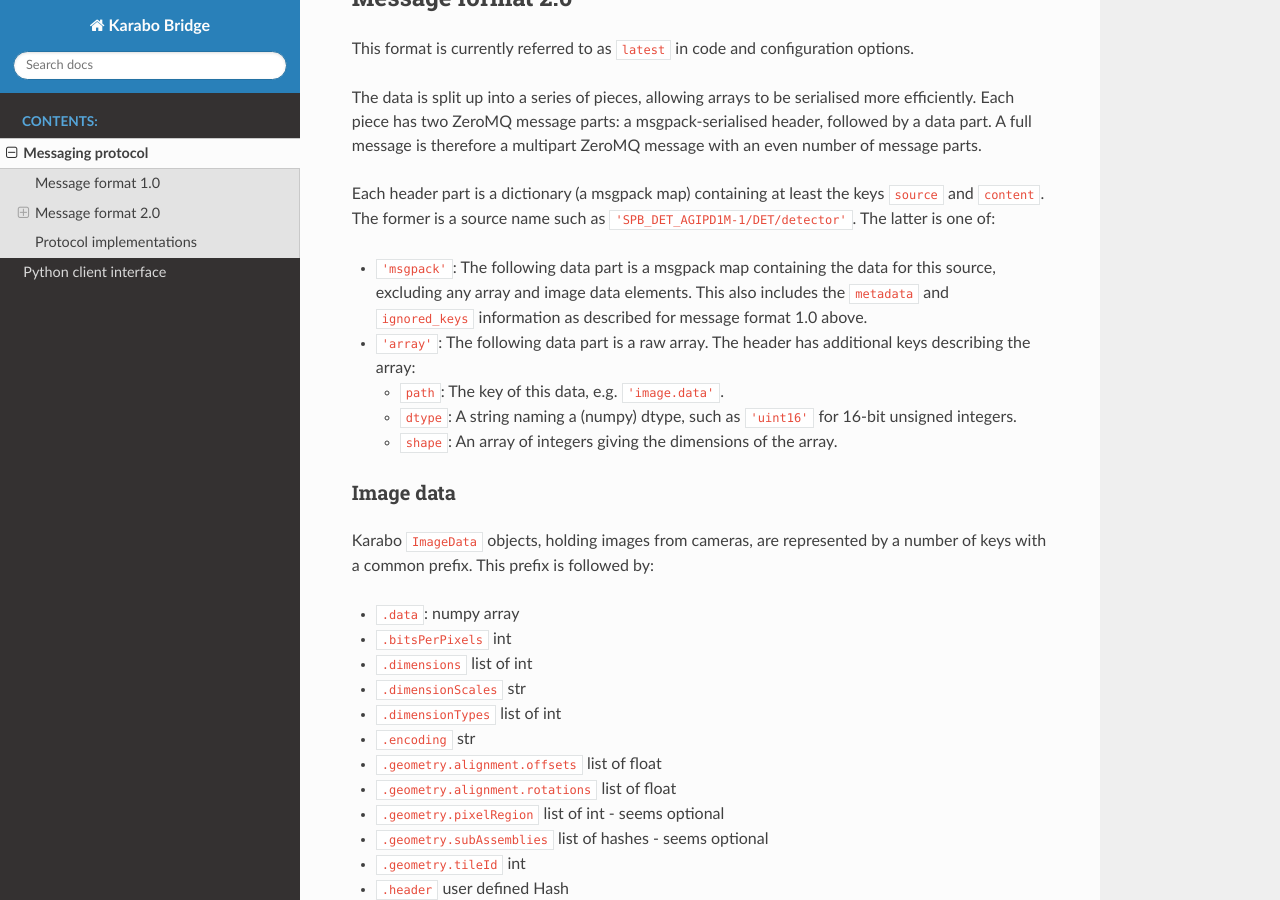
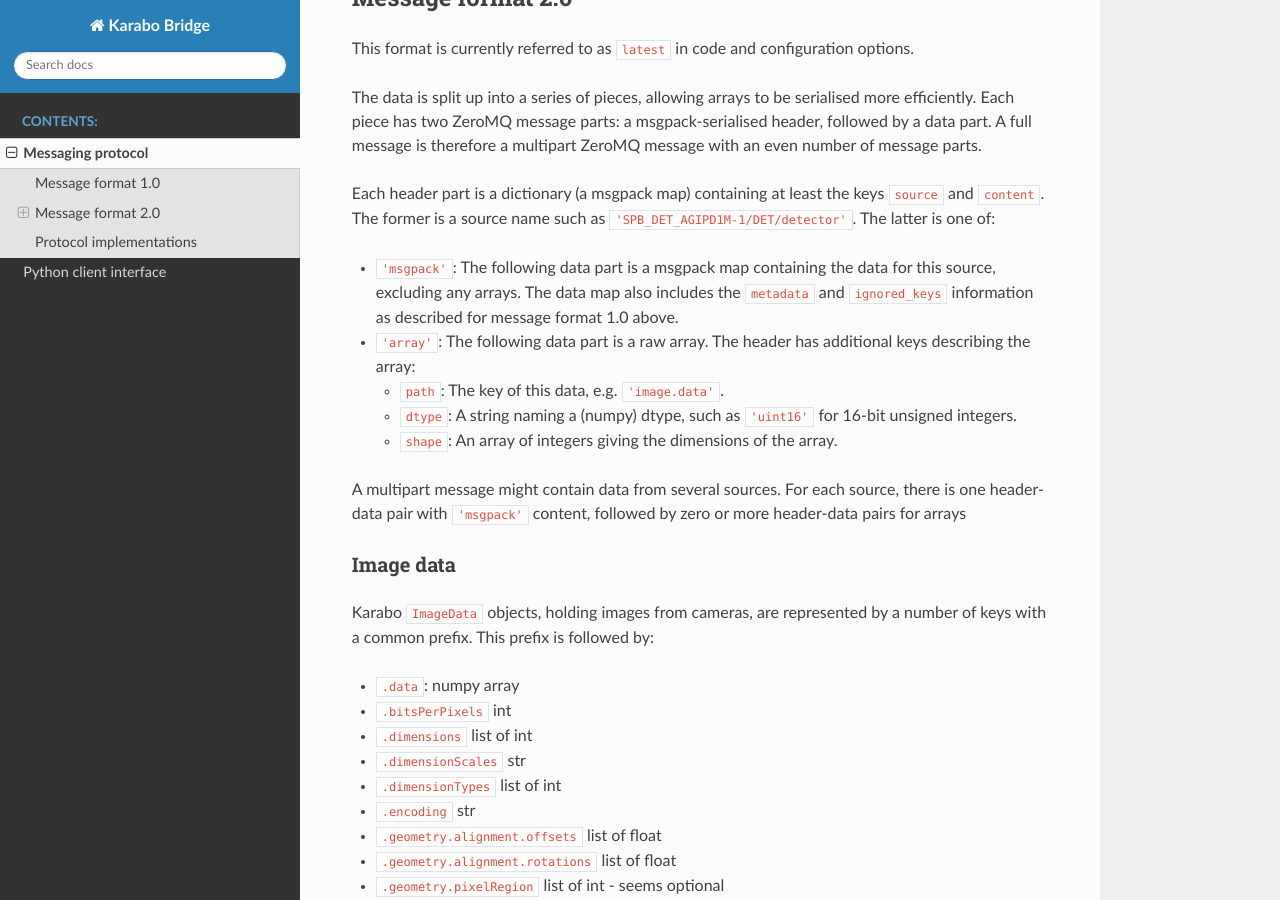
Before and after one commit to European-XFEL/karabo-bridge-py, a Sphinx documentation site: the page built from docs/protocol.rst, in a window 1280 px wide and 900 px high, scrolled down 1202 px. Built offline with Sphinx 7.4.7 and the Read the Docs theme 2.0.0, drawn with Linux system fonts in a browser that asks for light colours.

Commit message:
Be more precise about message format

```diff
--- a/docs/protocol.rst
+++ b/docs/protocol.rst
@@ -74,9 +74,9 @@ Each header part is a dictionary (a msgpack map) containing at least the keys
 ``'SPB_DET_AGIPD1M-1/DET/detector'``. The latter is one of:
 
 * ``'msgpack'``: The following data part is a msgpack map containing the data
-  for this source, excluding any array and image data elements. This also
-  includes the ``metadata`` and ``ignored_keys`` information as described
-  for message format 1.0 above.
+  for this source, excluding any arrays.
+  The data map also includes the ``metadata`` and ``ignored_keys`` information
+  as described for message format 1.0 above.
 * ``'array'``: The following data part is a raw array. The header
   has additional keys describing the array:
 
@@ -84,6 +84,10 @@ Each header part is a dictionary (a msgpack map) containing at least the keys
   * ``dtype``: A string naming a (numpy) dtype, such as ``'uint16'`` for
     16-bit unsigned integers.
   * ``shape``: An array of integers giving the dimensions of the array.
+
+A multipart message might contain data from several sources.
+For each source, there is one header-data pair with ``'msgpack'`` content,
+followed by zero or more header-data pairs for arrays
 
 Image data
 ~~~~~~~~~~
```
